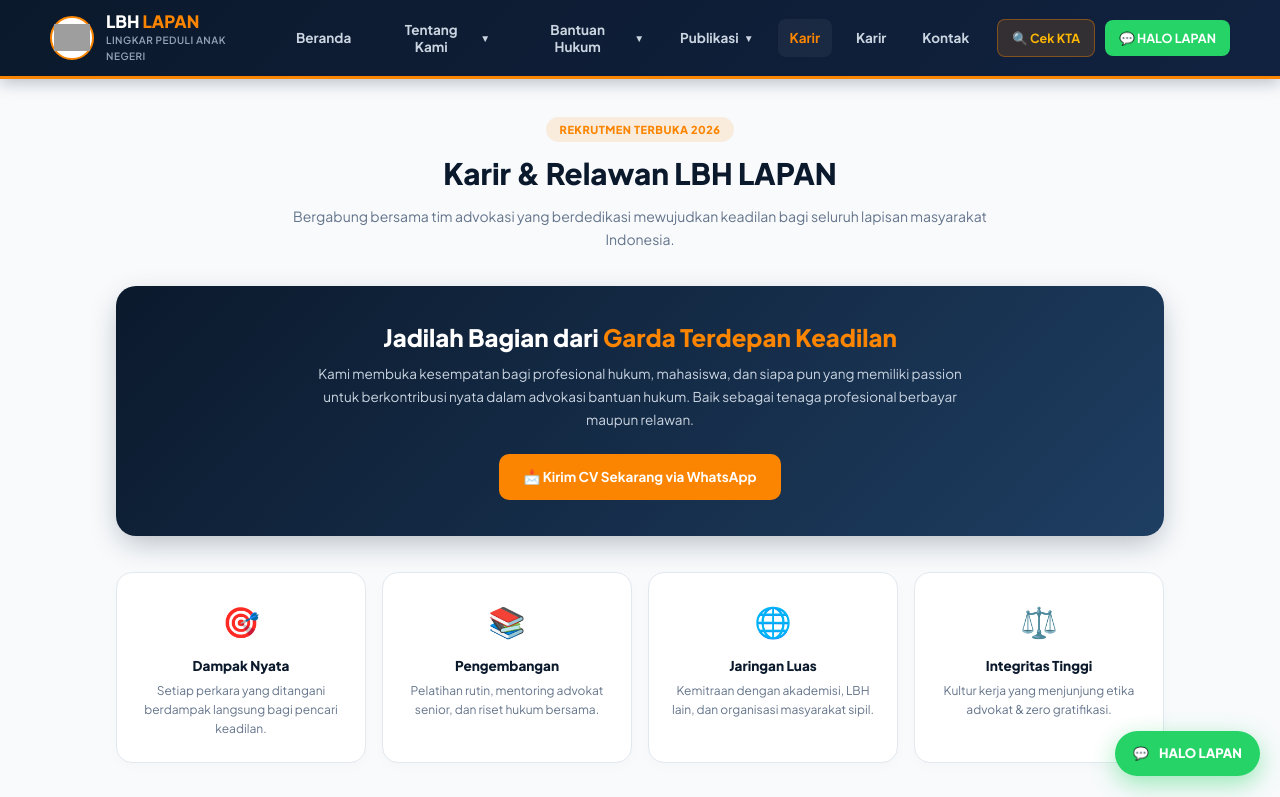
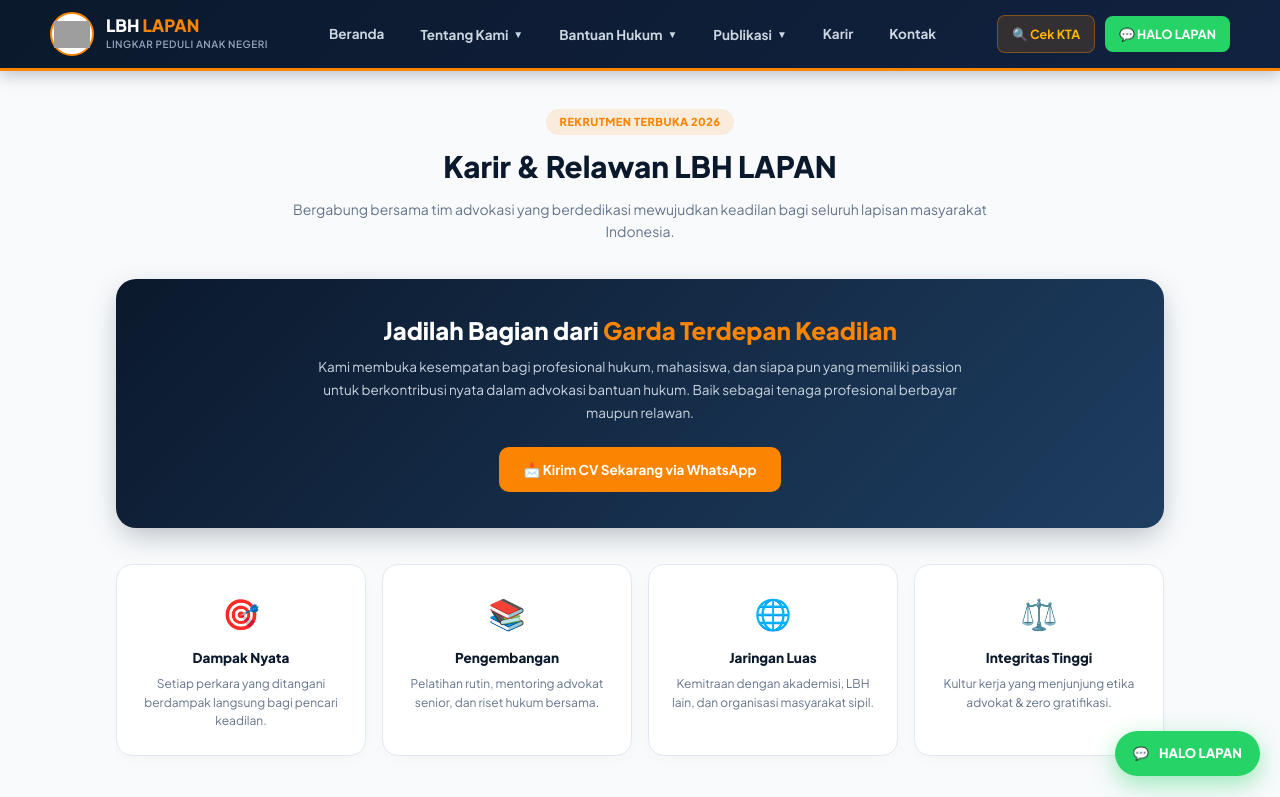
Before and after one commit to azkajoesoef-gif/lbh, a plain HTML site: page karir.html in a window 1280 px wide. Shown: the top 797 px of the page. Drawn offline with Linux system fonts and the light colour scheme; grey boxes are pictures that could not be loaded.

Commit message:
Update karir.html

```diff
--- a/karir.html
+++ b/karir.html
@@ -21,7 +21,7 @@
   <meta property="og:url" content="https://azkajoesoef-gif.github.io/lbh/karir.html">
   <meta property="og:locale" content="id_ID">
   <meta name="twitter:card" content="summary_large_image">
-  <meta name="twitter:title" content="Karir & Relawan - LBH LAPAN">
+  <meta name="twitter:title" content=" & Relawan - LBH LAPAN">
   <meta name="twitter:description" content="Bergabung bersama LBH LAPAN sebagai advokat, paralegal, atau relawan.">
   <meta name="twitter:image" content="https://drive.google.com/thumbnail?id=12Ietwr0pgn3hZXiiu-Z9z1dnlatYVKv8&sz=w1200">
 
@@ -459,8 +459,8 @@
             <li><a href="edukasi.html">📚 Edukasi & Opini Hukum</a></li>
           </ul>
         </li>
-        <li class="nav-item"><a href="karir.html" class="nav-link-btn active">Karir</a></li>
-        <li class="nav-item"><a href="karir.html" class="nav-link-btn">Karir</a></li><li class="nav-item"><a href="kontak.html" class="nav-link-btn">Kontak</a></li>
+        <li class="nav-item"><a href="karir.html" class="nav-link-btn">Karir</a></li>
+        <li class="nav-item"><a href="kontak.html" class="nav-link-btn">Kontak</a></li>
       </ul>
 
       <div class="header-actions">
```
